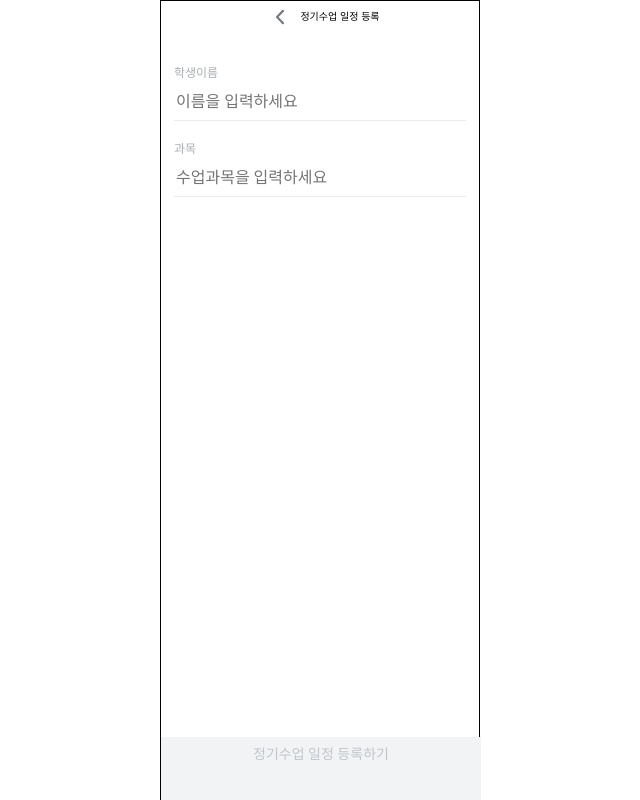
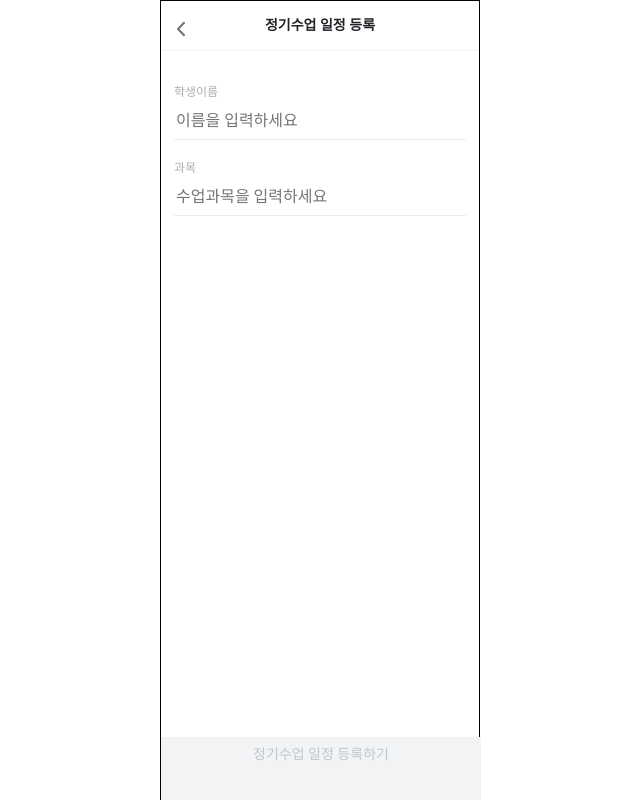
Before and after one commit to Gwasuwon-shot/Tutice_Client, a React (Vite) app: page /regular-lesson in a window 1280 px wide. Shown: the whole page, without its empty margins (320-960 px from the left). Built offline with nearby package versions, Linux system fonts and the light colour scheme; a web font is replaced by a local one; what recoil-persist would draw is missing.

Commit message:
[ feat ] Header 완성

```diff
--- a/src/components/RegularLesson/Header.tsx
+++ b/src/components/RegularLesson/Header.tsx
@@ -1,4 +1,5 @@
 import {RegisterLessonHeaderIc} from '../../assets';
+import { TuticeWithTextCommonIc } from "../../assets";
 import styled from 'styled-components';
 
 export default function Header() {
@@ -6,8 +7,9 @@ export default function Header() {
     return (
 
         <HeaderWrapper>
-            <RegisterLessonHeaderIc />
-            정기수업 일정 등록
+
+            <RegisterLessonHeaderIcon />
+            <HeaderName> 정기수업 일정 등록 </HeaderName>
         </HeaderWrapper>
 
     );
@@ -18,6 +20,20 @@ const HeaderWrapper = styled.header`
     justify-content: center;
     align-items: center;
 
-    height: 3.1rem;
+    position: relative;
 
+    height: 5rem;
+    border-bottom: 1px solid ${({ theme }) => theme.colors.grey50}
 `
+
+const HeaderName = styled.h1`
+    display: flex;
+
+    ${({ theme }) => theme.fonts.body01};
+    color: ${({ theme }) => theme.colors.grey900};
+`
+const RegisterLessonHeaderIcon = styled(RegisterLessonHeaderIc)`
+    position: absolute;
+    top: 0.8rem;
+    left: 0rem;
+`;
```
